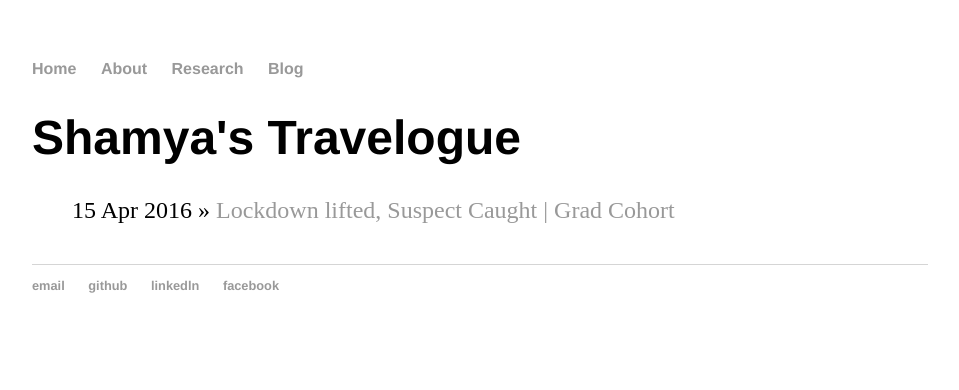
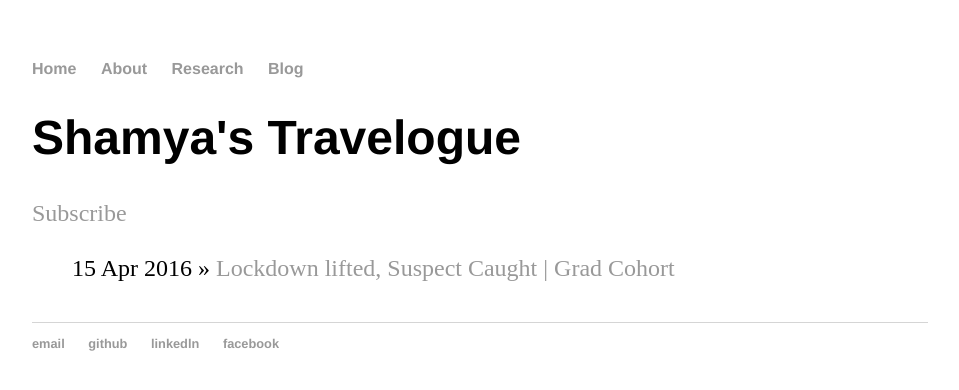
Before and after one commit to Shamya/shamyatest.github.io, a Jekyll site: the page built from blog/index.html, in a window 1280 px wide. Shown: the top 390 px of the page, without its empty margins (160-1119 px from the left). Built offline with Jekyll 4.4.1, drawn with Linux system fonts in a browser that asks for light colours.

Commit message:
subscribe

```diff
--- a/blog/index.html
+++ b/blog/index.html
@@ -3,6 +3,7 @@ layout: default
 title: Shamya's Travelogue
 ---
 <h1>{{ page.title }}</h1>
+<p><a href = "http://shamya.github.io/blog/atom.xml">Subscribe</a></p>
 <ul class="posts">
 
   {% for post in site.posts %}
```
Lines whose indentation alone changed are shown as unchanged.
